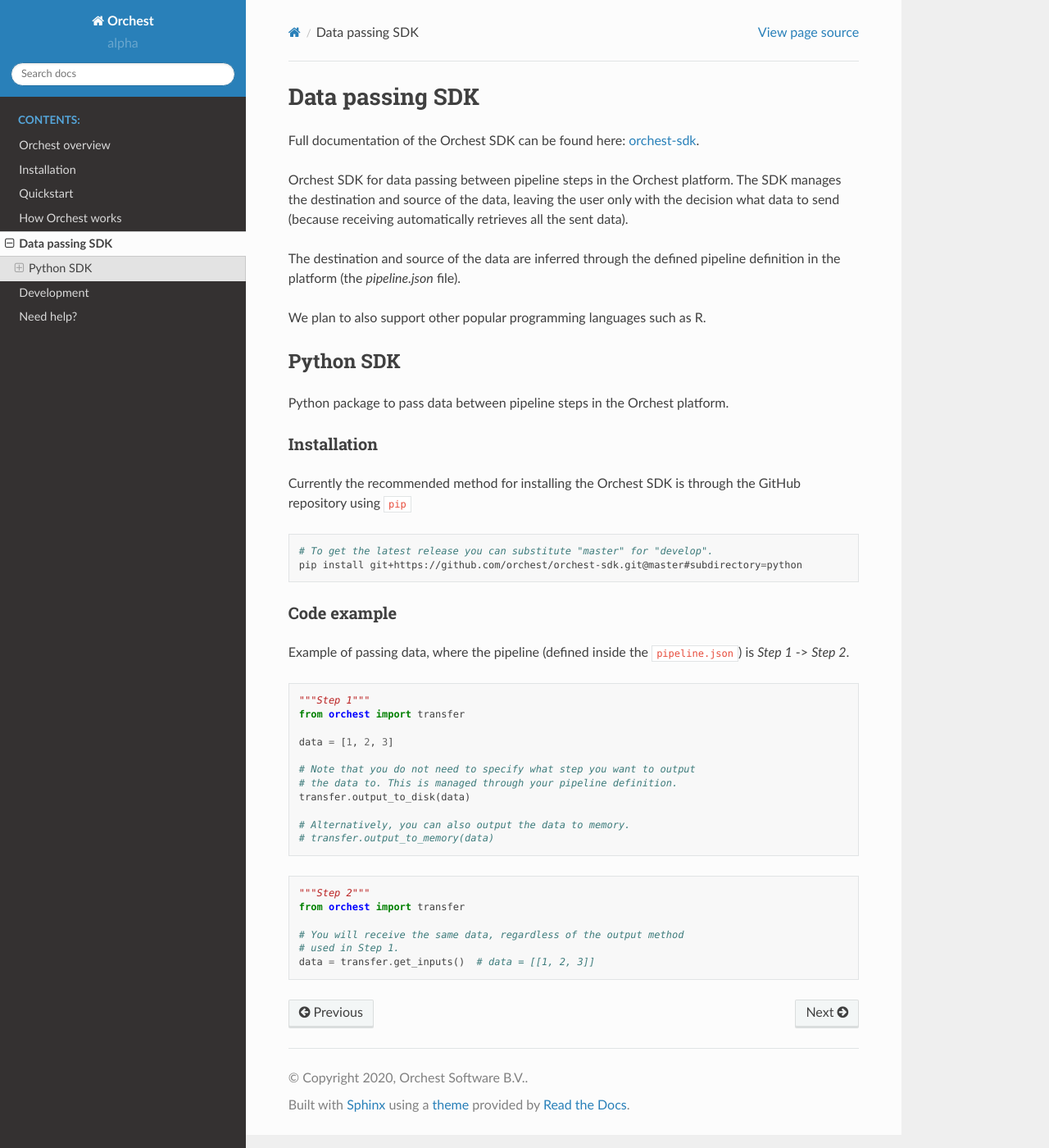
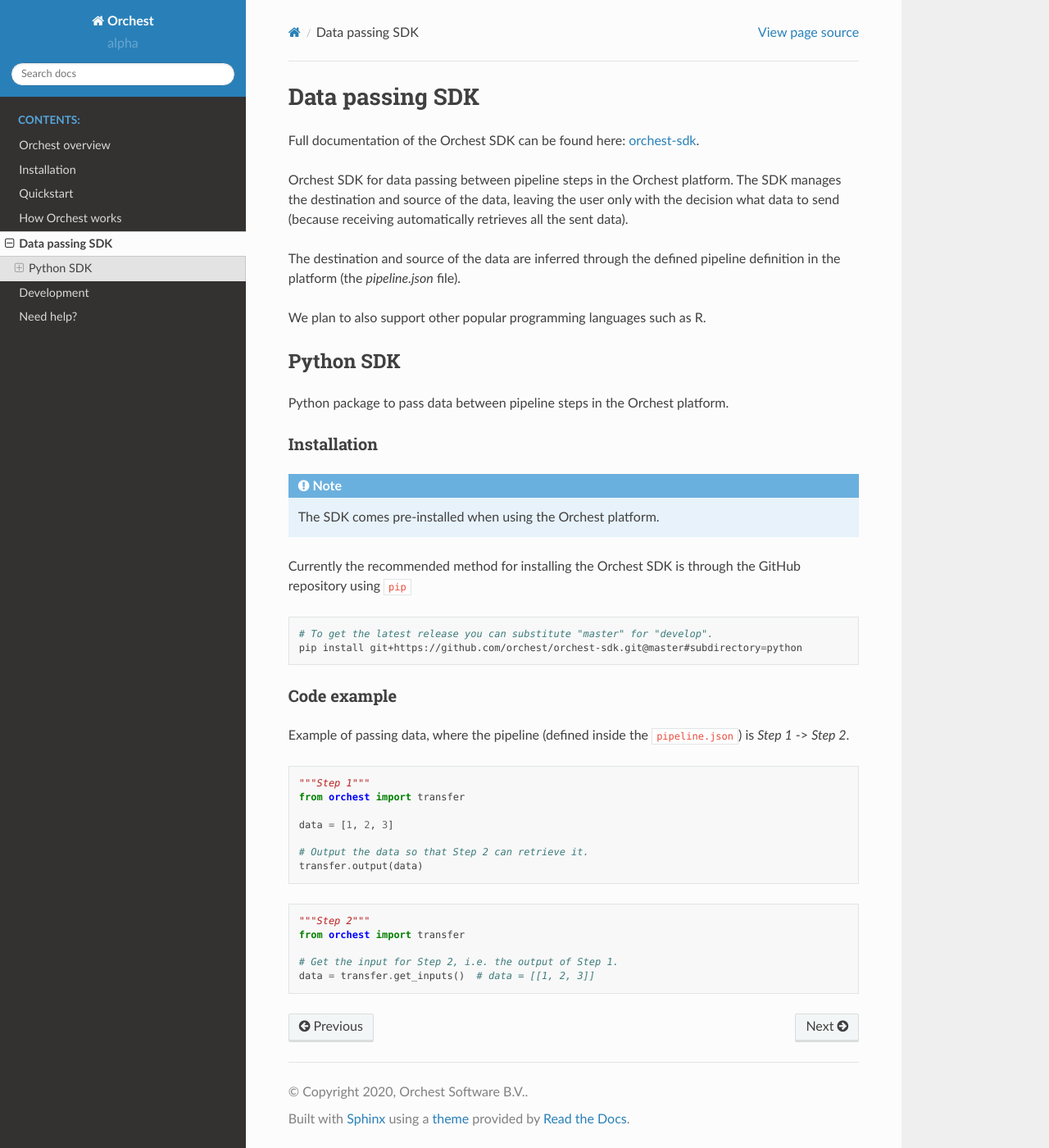
Before and after one commit to ReactExpert918/orchest, a Sphinx documentation site: the page built from docs/source/sdk.rst, in a window 1280 px wide and 1400 px high. Shown: the whole window at 82% size. Built offline with Sphinx 7.4.7 and the Read the Docs theme 2.0.0, drawn with Linux system fonts in a browser that asks for light colours.

Commit message:
Update docs for new top-level sdk function

```diff
--- a/docs/source/sdk.rst
+++ b/docs/source/sdk.rst
@@ -20,6 +20,9 @@
 
 Installation
 ~~~~~~~~~~~~
+.. note::
+   The SDK comes pre-installed when using the Orchest platform.
+
 Currently the recommended method for installing the Orchest SDK is through the GitHub repository
 using :code:`pip`
 
@@ -41,12 +44,8 @@
 
    data = [1, 2, 3]
 
-   # Note that you do not need to specify what step you want to output
-   # the data to. This is managed through your pipeline definition.
-   transfer.output_to_disk(data)
-
-   # Alternatively, you can also output the data to memory.
-   # transfer.output_to_memory(data)
+   # Output the data so that Step 2 can retrieve it.
+   transfer.output(data)
 
 
 .. code-block:: python
@@ -54,6 +53,5 @@
    """Step 2"""
    from orchest import transfer
 
-   # You will receive the same data, regardless of the output method
-   # used in Step 1.
+   # Get the input for Step 2, i.e. the output of Step 1.
    data = transfer.get_inputs()  # data = [[1, 2, 3]]
```
